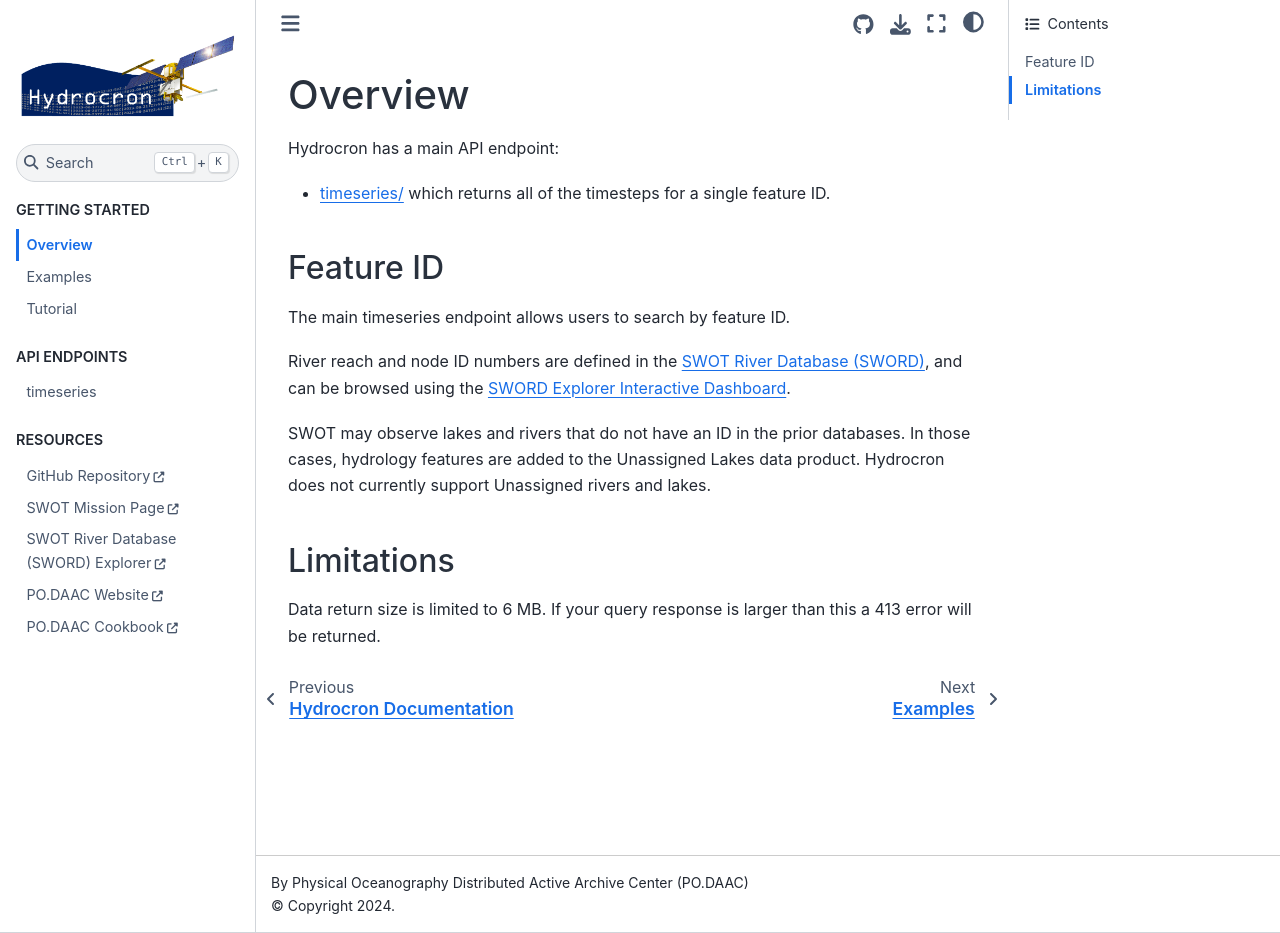
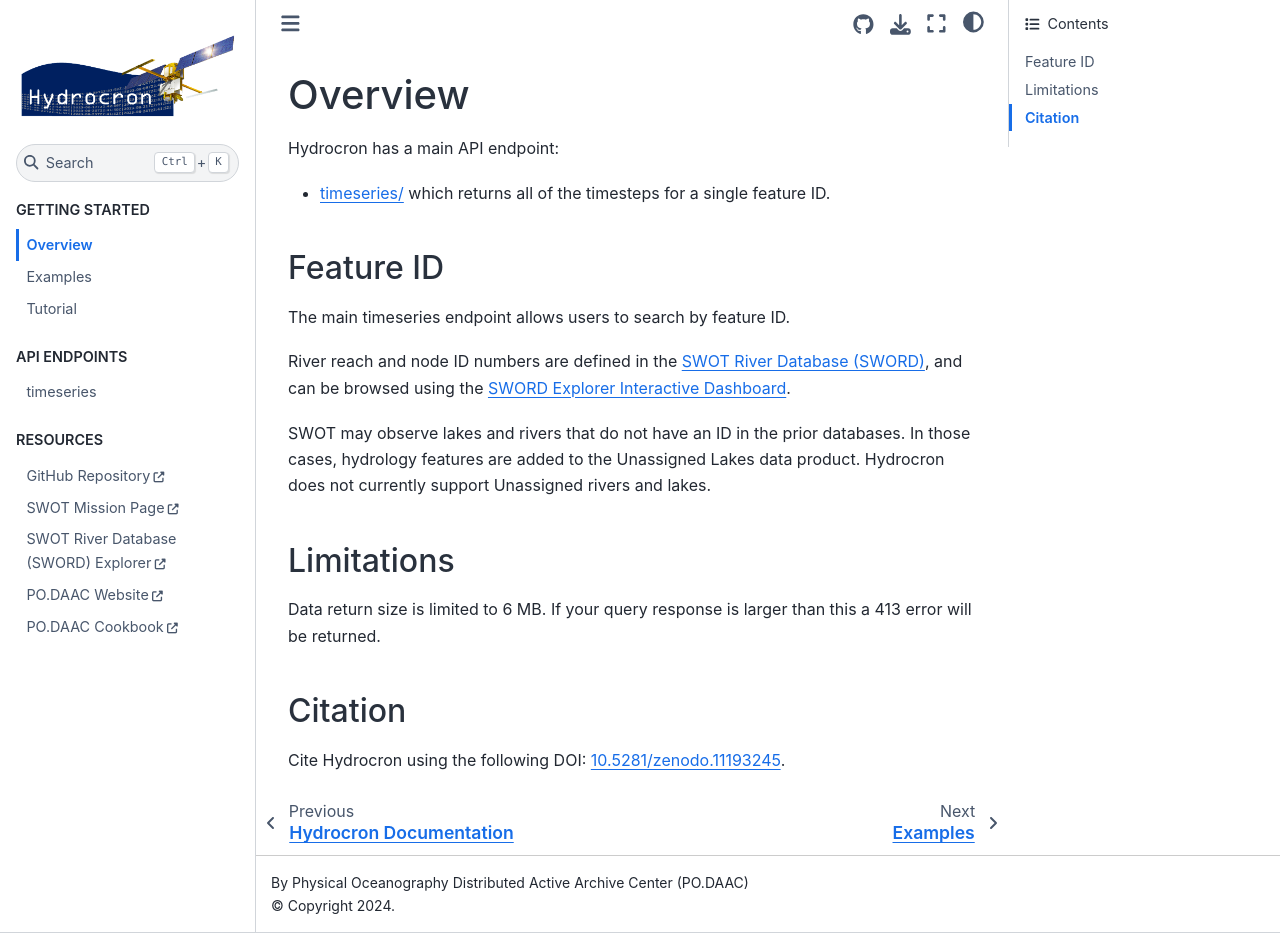
Before and after one commit to podaac/hydrocron, a Jupyter Book: the page built from docs/overview.md, in a window 1280 px wide and 933 px high. Built offline with Jupyter Book 1.0.4 settings and Sphinx 7.4.7 and the Sphinx Book theme 1.1.4, drawn with Linux system fonts in a browser that asks for light colours.

Commit message:
Update overview.md with DOI

```diff
--- a/docs/overview.md
+++ b/docs/overview.md
@@ -17,3 +17,7 @@ Hydrocron does not currently support Unassigned rivers and lakes.
 ## Limitations
 
 Data return size is limited to 6 MB. If your query response is larger than this a 413 error will be returned.
+
+## Citation
+
+Cite Hydrocron using the following DOI: [10.5281/zenodo.11193245](https://doi.org/10.5281/zenodo.11193245).
```
